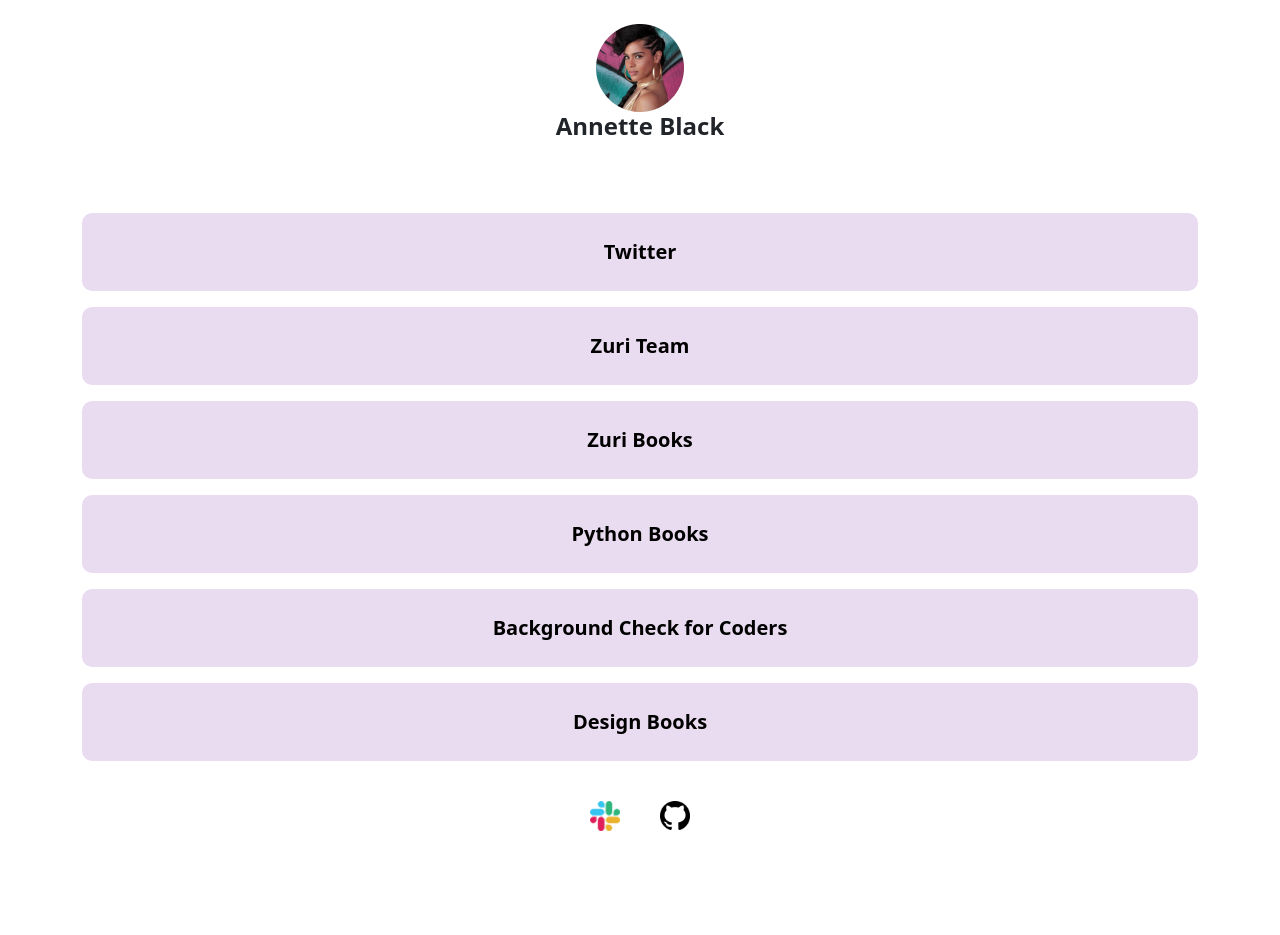
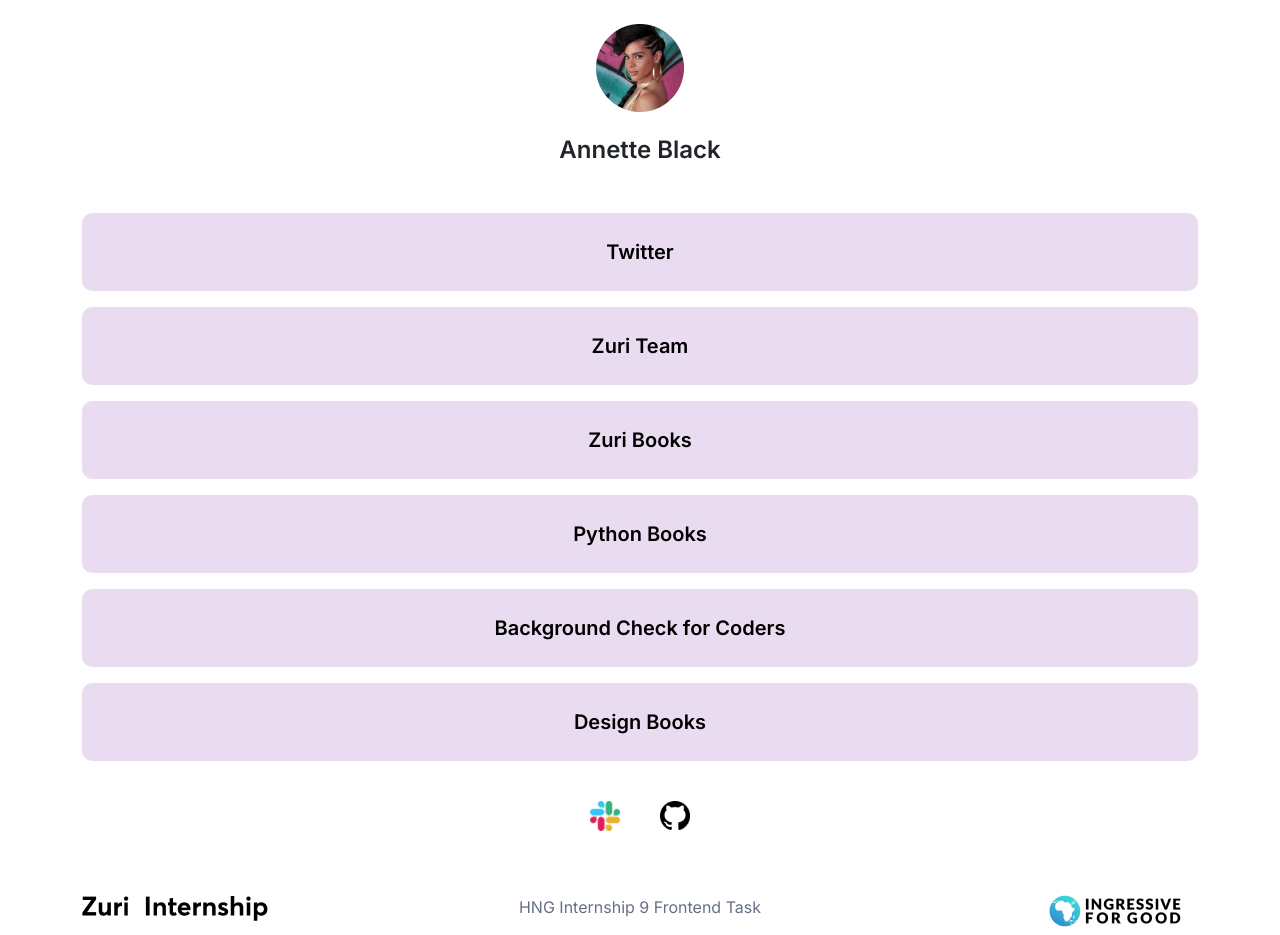
Before and after one commit to Kenechvkwv/hngi9-frontend-first-task, a React (Create React App) app: page / in a window 1280 px wide. Before the commit the page ends 871 px from the top, so only its background shows below. Built offline with nearby package versions, Linux system fonts and the light colour scheme.

Commit message:
add footer

```diff
--- a/src/App.js
+++ b/src/App.js
@@ -2,8 +2,7 @@
 import Profile from "./components/profile";
 import Buttons from "./components/linkbuttons";
 import LogoLink from "./components/logolinks";
-// import slacklogo from "./media/slackLogo.png";
-// import githublogo from "./media/githubLogo.png";
+import Footer from "./components/footer";
 
 function App() {
   return (
@@ -41,6 +40,7 @@
         id="book__design"
       />
       <LogoLink />
+      <Footer />
     </div>
   );
 }
--- /dev/null
+++ b/src/components/footer.jsx
@@ -0,0 +1,23 @@
+import React from "react";
+import image1 from "../media/Vector.png";
+import image2 from "../media/I4G.png";
+
+const Footer = () => {
+  return (
+    <div className="footer nodisplay pt-4">
+      <div className="row text-center">
+        <div className="col-lg-4 pe-6 ">
+          <img src={image1} alt="" />
+        </div>
+        <div className="col-lg-4">
+          <p className="text-grey">HNG Internship 9 Frontend Task</p>
+        </div>
+        <div className="col-lg-4 ps-6">
+          <img src={image2} alt="" />
+        </div>
+      </div>
+    </div>
+  );
+};
+
+export default Footer;
--- a/src/components/profile.jsx
+++ b/src/components/profile.jsx
@@ -4,9 +4,9 @@
 function Profile() {
   return (
     <div className="row">
-      <div className="col-12 text-center pt-4 pb-5">
+      <div className="col-12 text-center pt-4 pb-4">
         <img src={pfpImage} alt="" className="img-fluid" id="profile__img" />
-        <h4 className="fw-bold ">Annette Black</h4>
+        <h4 className="fw-bold pt-4">Annette Black</h4>
       </div>
     </div>
   );
--- a/src/index.css
+++ b/src/index.css
@@ -1,3 +1,8 @@
+@import url("https://fonts.googleapis.com/css2?family=Inter:wght@400;600&display=swap");
+
+body {
+  font-family: Inter;
+}
 .mycontainer {
   margin: 0 250px;
 }
@@ -23,3 +28,21 @@
   max-width: 70px;
   padding: 40px 20px;
 }
+
+@media screen and (max-width: 599px) {
+  .nodisplay {
+    display: none;
+  }
+}
+
+.text-grey {
+  color: #667085;
+  font-weight: 400;
+}
+
+.pe-6 {
+  padding-right: 200px;
+}
+.ps-6 {
+  padding-left: 200px;
+}
```
Also changed, not shown: src/media/I4G.png (added), src/media/Vector.png (added).
